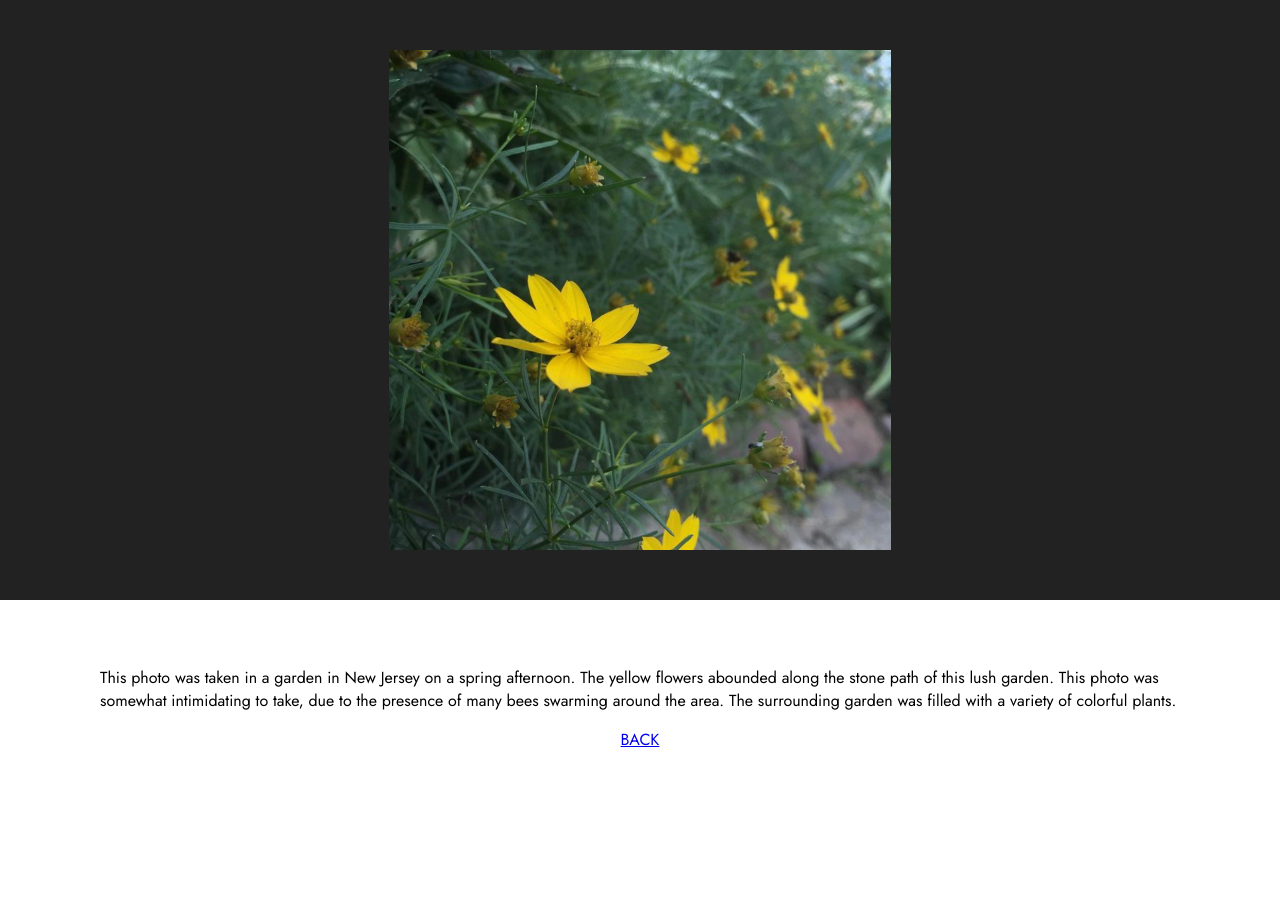
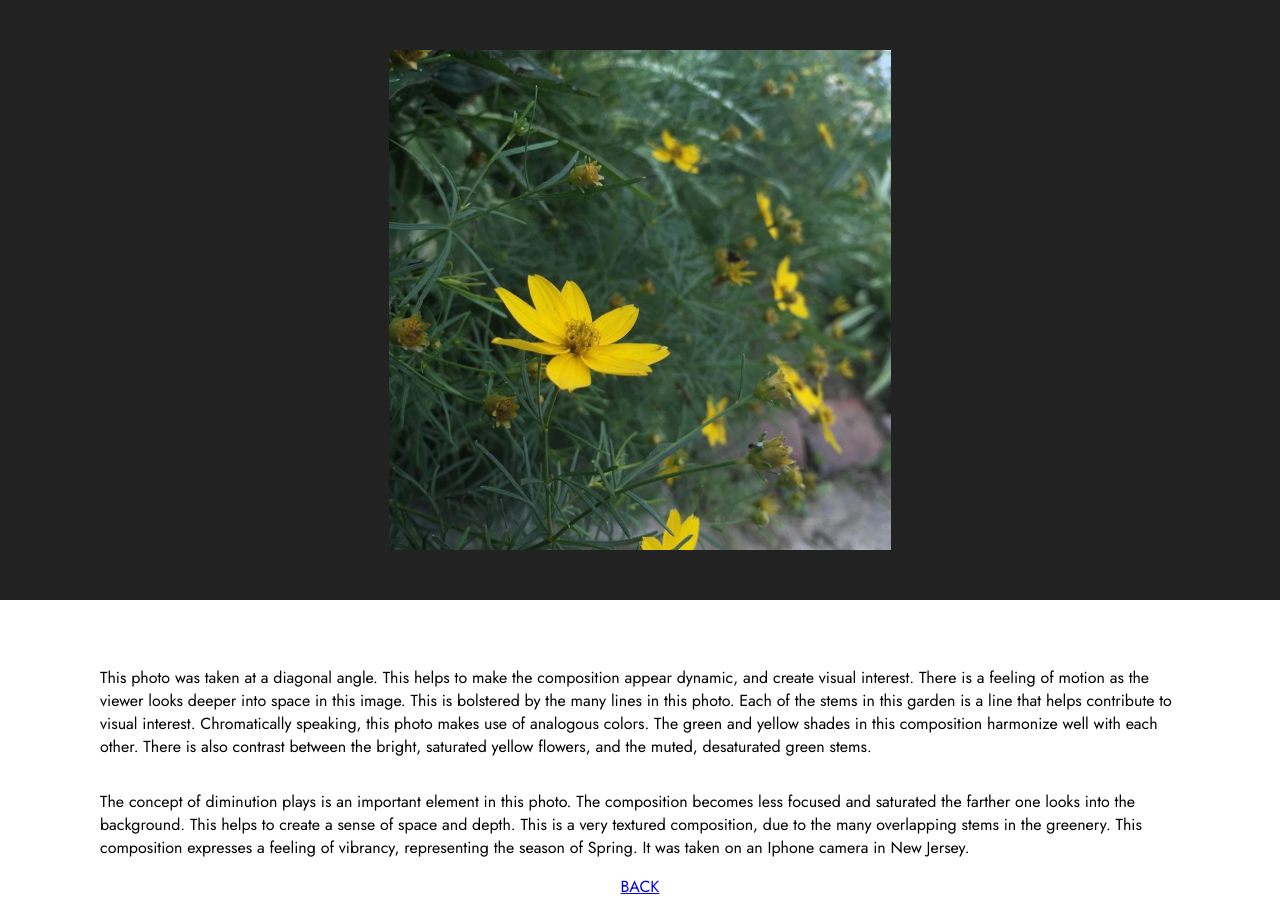
Before and after one commit to domthescott/IDM221, a plain HTML site: page daisies.html in a window 1280 px wide. Before the commit the page ends 800 px from the top, so only its background shows below. Drawn offline with Linux system fonts and the light colour scheme.

Commit message:
Update daisies.html

```diff
--- a/daisies.html
+++ b/daisies.html
@@ -14,10 +14,12 @@
    <span class="container">  <img src="Images/Daisy.jpeg" alt="Several small yellow flowers in a patch of greenery" height="500"></span>
 
    <div class="textcontainer">
-   <p>This photo was taken in a garden in New Jersey on a spring afternoon. The yellow flowers abounded along the stone path of this lush garden. This photo was
-    somewhat intimidating to take, due to the presence of many bees swarming around the area. The surrounding garden was filled
-    with a variety of colorful plants.
+   <p>This photo was taken at a diagonal angle. This helps to make the composition appear dynamic, and create visual interest. There is a feeling of motion as the viewer looks deeper into space in this image. This is bolstered by the many lines in this photo. Each of the stems in this garden is a line that helps contribute to visual interest. Chromatically speaking, this photo makes use of analogous colors. The green and yellow shades in this composition harmonize well with each other. There is also contrast between the bright, saturated yellow flowers, and the muted, desaturated green stems.
    </p>
+      <p>
+        The concept of diminution plays is an important element in this photo. The composition becomes less focused and saturated the farther one looks into the background. This helps to create a sense of space and depth. This is a very textured composition, due to the many overlapping stems in the greenery. This composition expresses a feeling of vibrancy, representing the season of Spring. It was taken on an Iphone camera in New Jersey.
+
+          </p>
  <a href="index.html">BACK</a>
 </div>
 
```
